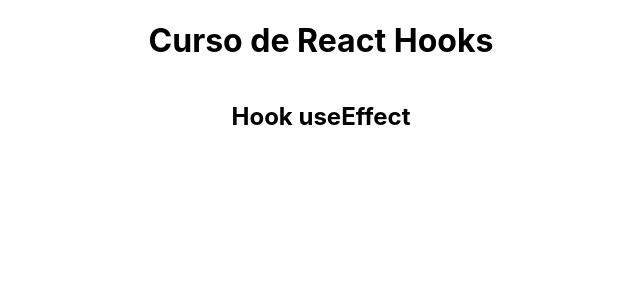
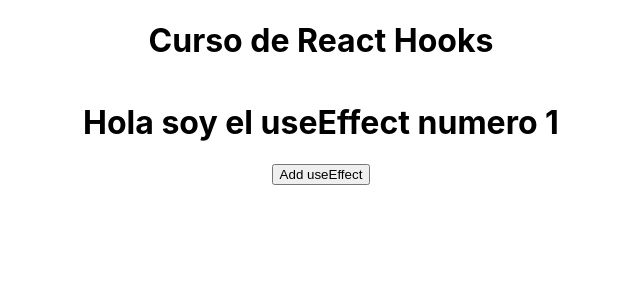
Before and after one commit to FMFigueroa/React-Hooks-Essentials, a React (Create React App) app: page / in a window 1280 px wide. Shown: the top 300 px of the page, without its empty margins (319-959 px from the left). Built offline with nearby package versions, Linux system fonts and the light colour scheme.

Commit message:
Probando useEffect con useState

```diff
--- a/src/componentes/MiComponente.js
+++ b/src/componentes/MiComponente.js
@@ -1,18 +1,22 @@
-import React, { useEffect } from "react";
+import React, { useEffect, useState } from "react";
 
 export default function Micomponente () {
 
+  const [nombre,setNombre] = useState(1);
+
+
   useEffect( ()=> {
-    console.log("useEffect")
+    console.log(`Hola soy el useEffect numero ${nombre}`)
   })
 
   const metodo = () => {
-
+    setNombre(nombre +1)
   }
 
     return (
-      <div className="container row">
-        <h2 onClick={metodo}>Hook useEffect</h2>
+      <div className="container row" style={{display:'flex', flexDirection:'column',alignItems:'center'}}>
+        <h1>{`Hola soy el useEffect numero ${nombre}`}</h1>
+        <button onClick={metodo} >Add useEffect</button>
       </div>
     );
 }
```
